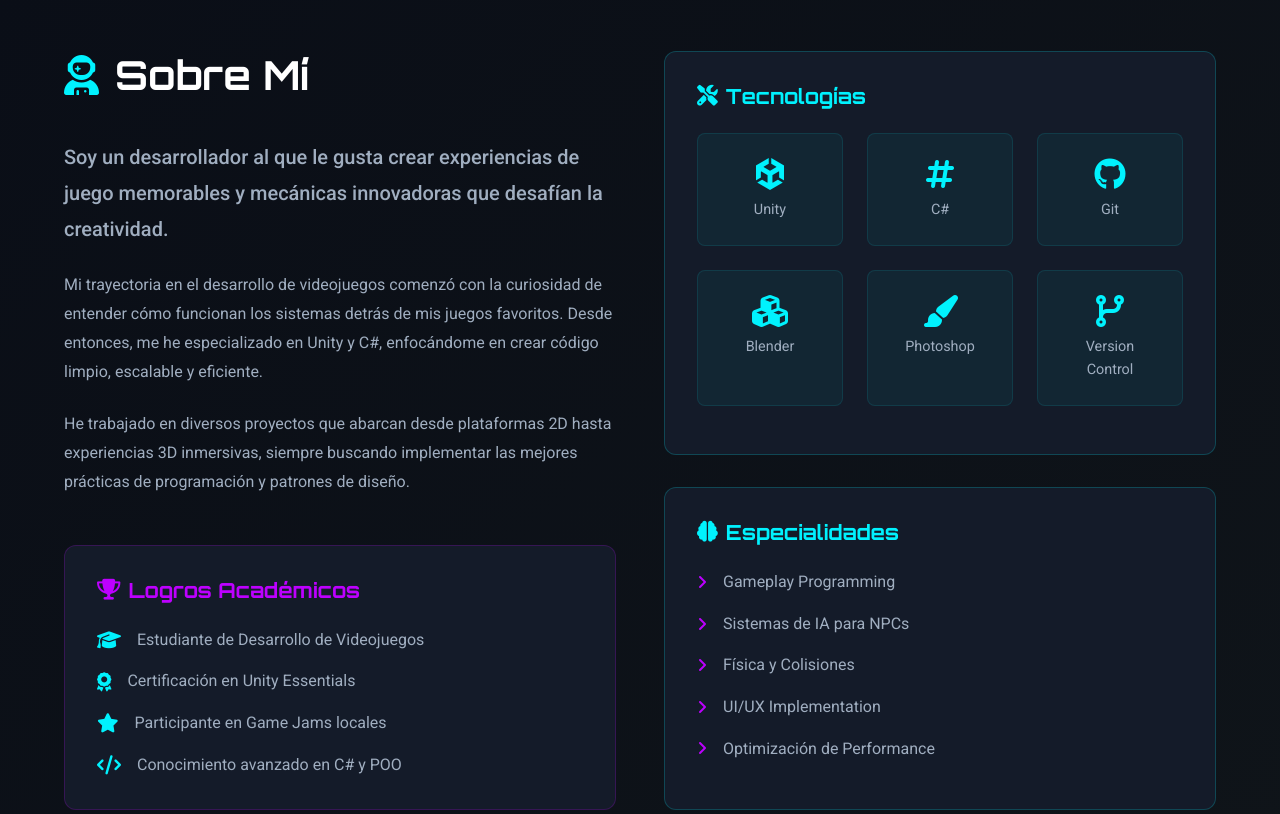
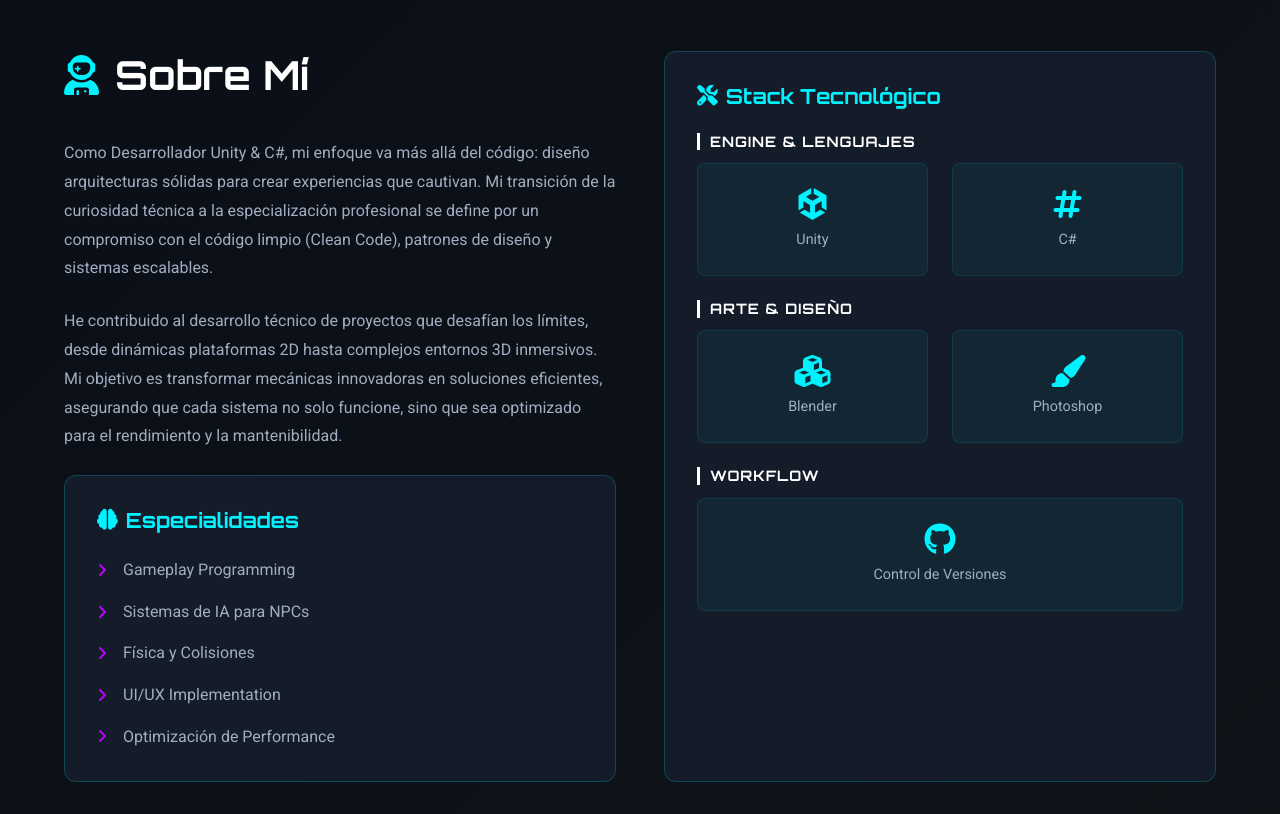
Before and after one commit to FAGomezValbuena/Portafolio, a plain HTML site: page index.html in a window 1280 px wide. Shown: the part 1760-2574 px from the top of the page. Drawn offline with Linux system fonts and the light colour scheme.

Commit message:
Código estable
Se genera el código estable para el portafolio totalmente funcional.

```diff
--- a/index.html
+++ b/index.html
@@ -204,59 +204,12 @@
                             Sobre Mí
                         </h2>
                         <div class="about-description">
-                            <p class="lead">
-                                Soy un desarrollador al que le gusta crear experiencias de juego memorables y mecánicas innovadoras que desafían la creatividad.
+                            <p>
+                                Como Desarrollador Unity & C#, mi enfoque va más allá del código: diseño arquitecturas sólidas para crear experiencias que cautivan. Mi transición de la curiosidad técnica a la especialización profesional se define por un compromiso con el código limpio (Clean Code), patrones de diseño y sistemas escalables.
                             </p>
                             <p>
-                                Mi trayectoria en el desarrollo de videojuegos comenzó con la curiosidad de entender cómo funcionan los sistemas detrás de mis juegos favoritos. Desde entonces, me he especializado en Unity y C#, enfocándome en crear código limpio, escalable y eficiente.
+                                He contribuido al desarrollo técnico de proyectos que desafían los límites, desde dinámicas plataformas 2D hasta complejos entornos 3D inmersivos. Mi objetivo es transformar mecánicas innovadoras en soluciones eficientes, asegurando que cada sistema no solo funcione, sino que sea optimizado para el rendimiento y la mantenibilidad.
                             </p>
-                            <p>
-                                He trabajado en diversos proyectos que abarcan desde plataformas 2D hasta experiencias 3D inmersivas, siempre buscando implementar las mejores prácticas de programación y patrones de diseño.
-                            </p>
-
-                            <div class="achievements">
-                                <h3><i class="fas fa-trophy"></i> Logros Académicos</h3>
-                                <ul class="achievements-list">
-                                    <li><i class="fas fa-graduation-cap"></i> Estudiante de Desarrollo de Videojuegos</li>
-                                    <li><i class="fas fa-award"></i> Certificación en Unity Essentials</li>
-                                    <li><i class="fas fa-star"></i> Participante en Game Jams locales</li>
-                                    <li><i class="fas fa-code"></i> Conocimiento avanzado en C# y POO</li>
-                                </ul>
-                            </div>
-                        </div>
-                    </div>
-
-                    <div class="about-skills">
-                        <div class="skills-card">
-                            <h3><i class="fas fa-tools"></i> Tecnologías</h3>
-                            <div class="skills-grid">
-                                <div class="skill-item">
-                                    <i class="fab fa-unity"></i>
-                                    <span>Unity</span>
-                                </div>
-                                <div class="skill-item">
-                                    <i class="fas fa-hashtag"></i>
-                                    <span>C#</span>
-                                </div>
-                                <div class="skill-item">
-                                    <i class="fab fa-github"></i>
-                                    <span>Git</span>
-                                </div>
-                                <div class="skill-item">
-                                    <i class="fas fa-cubes"></i>
-                                    <span>Blender</span>
-                                </div>
-                                <div class="skill-item">
-                                    <i class="fas fa-paint-brush"></i>
-                                    <span>Photoshop</span>
-                                </div>
-                                <div class="skill-item">
-                                    <i class="fas fa-code-branch"></i>
-                                    <span>Version Control</span>
-                                </div>
-                            </div>
-                        </div>
-
                         <div class="skills-card">
                             <h3><i class="fas fa-brain"></i> Especialidades</h3>
                             <ul class="specialties-list">
@@ -266,6 +219,49 @@
                                 <li><i class="fas fa-angle-right"></i> UI/UX Implementation</li>
                                 <li><i class="fas fa-angle-right"></i> Optimización de Performance</li>
                             </ul>
+                        </div>
+                        </div>
+                    </div>
+
+                    <div class="about-skills">
+                            <div class="skills-card">
+                                <h3><i class="fas fa-tools"></i> Stack Tecnológico</h3>
+
+                                <!-- Categoría 1: Engine & Programación -->
+                                <h4 class="skill-category-title">Engine & Lenguajes</h4>
+                                <div class="skills-grid">
+                                    <div class="skill-item" data-info="Desarrollo de mecánicas y arquitectura de sistemas.">
+                                        <i class="fab fa-unity"></i>
+                                        <span>Unity</span>
+                                    </div>
+                                    <div class="skill-item" data-info="Programación orientada a objetos y scripting avanzado.">
+                                        <i class="fas fa-hashtag"></i>
+                                        <span>C#</span>
+                                    </div>
+                                </div>
+
+                                <!-- Categoría 2: Arte Digital -->
+                                <h4 class="skill-category-title">Arte & Diseño</h4>
+                                <div class="skills-grid">
+                                    <div class="skill-item" data-info="Modelado 3D, texturizado y rigging básico.">
+                                        <i class="fas fa-cubes"></i>
+                                        <span>Blender</span>
+                                    </div>
+                                    <div class="skill-item" data-info="Edición de texturas, UI y assets 2D.">
+                                        <i class="fas fa-paint-brush"></i>
+                                        <span>Photoshop</span>
+                                    </div>
+                                </div>
+
+                                <!-- Categoría 3: Workflow -->
+                                <h4 class="skill-category-title">Workflow</h4>
+                                <div class="skills-grid">
+                                    <div class="skill-item" data-info="Gestión de repositorios y trabajo colaborativo.">
+                                        <i class="fab fa-github"></i>
+                                        <span>Control de Versiones</span>
+                                    </div>
+                                </div>
+                            </div>
                         </div>
                     </div>
                 </div>
@@ -283,15 +279,15 @@
                         ¿Tienes un proyecto en mente o quieres colaborar? No dudes en contactarme a través de cualquiera de estos canales.
                     </p>
                     <div class="contact-methods">
-                        <a href="mailto:tu-email@ejemplo.com" class="contact-item">
+                        <a href="mailto:alejandro.gomez.v.dev@gmail.com" class="contact-item">
                             <i class="fas fa-envelope"></i>
-                            <span>tu-email@ejemplo.com</span>
+                            <span>alejandro.gomez.v.dev@gmail.com</span>
                         </a>
-                        <a href="https://linkedin.com/in/tu-perfil" target="_blank" class="contact-item">
+                        <a href="http://www.linkedin.com/in/fausto-alejandro-gómez-valbuena-dev" target="_blank" class="contact-item">
                             <i class="fab fa-linkedin"></i>
                             <span>LinkedIn</span>
                         </a>
-                        <a href="https://github.com/tu-usuario" target="_blank" class="contact-item">
+                        <a href="https://github.com/FAGomezValbuena" target="_blank" class="contact-item">
                             <i class="fab fa-github"></i>
                             <span>GitHub</span>
                         </a>
@@ -309,7 +305,7 @@
                         <i class="fas fa-gamepad"></i>
                         <span>DevPort</span>
                     </div>
-                    <p>Desarrollador Unity apasionado por crear experiencias interactivas memorables.</p>
+                    <p>Dando vida en Unity a ideas complejas a través de experiencias interactivas de alto impacto.</p>
                 </div>
 
                 <div class="footer-links">
@@ -325,25 +321,21 @@
                 <div class="footer-social">
                     <h4>Sígueme</h4>
                     <div class="social-links">
-                        <a href="https://github.com/tu-usuario" target="_blank" aria-label="GitHub">
+                        <a href="https://github.com/FAGomezValbuena" target="_blank" aria-label="GitHub">
                             <i class="fab fa-github"></i>
                         </a>
-                        <a href="https://linkedin.com/in/tu-perfil" target="_blank" aria-label="LinkedIn">
+                        <a href="http://www.linkedin.com/in/fausto-alejandro-gómez-valbuena-dev" target="_blank" aria-label="LinkedIn">
                             <i class="fab fa-linkedin"></i>
                         </a>
-                        <a href="https://tu-usuario.itch.io" target="_blank" aria-label="Itch.io">
+                        <a href="https://alejandro-gomez-dev.itch.io" target="_blank" aria-label="Itch.io">
                             <i class="fab fa-itch-io"></i>
-                        </a>
-                        <a href="https://twitter.com/tu-usuario" target="_blank" aria-label="Twitter">
-                            <i class="fab fa-twitter"></i>
                         </a>
                     </div>
                 </div>
             </div>
 
             <div class="footer-bottom">
-                <p>&copy; 2024 Tu Nombre. Todos los derechos reservados.</p>
-                <p>Hecho con <i class="fas fa-heart"></i> y Unity</p>
+                <p>&copy; 2026 Fausto A. Gómez V. Todos los derechos reservados.</p>
             </div>
         </div>
     </footer>
--- a/style.css
+++ b/style.css
@@ -122,7 +122,7 @@ img {
   font-family: var(--font-heading);
   font-size: 1.5rem;
   font-weight: 900;
-  color: var(--color-neon-blue);
+  color: var(--color-text-secondary);
 }
 
 .nav-logo i {
@@ -672,6 +672,53 @@ img {
   text-align: center;
 }
 
+/* ================================
+   SUBCATEGORÍAS Y TOOLTIPS SKILLS
+   ================================ */
+
+/* Títulos de las subcategorías */
+.skill-category-title {
+    font-size: 0.9rem;
+    color: white;
+    margin: 1.5rem 0 0.8rem 0;
+    text-transform: uppercase;
+    letter-spacing: 1px;
+    border-left: 3px solid white;
+    padding-left: 10px;
+}
+
+/* Tooltip (Descripción al hacer hover) */
+.skill-item {
+    position: relative;
+    cursor: pointer;
+}
+
+.skill-item::after {
+    content: attr(data-info);
+    position: absolute;
+    bottom: 125%;
+    left: 50%;
+    transform: translateX(-50%);
+    background-color: rgba(0, 0, 0, 0.9);
+    color: #fff;
+    padding: 8px 12px;
+    border-radius: 6px;
+    font-size: 0.75rem;
+    white-space: nowrap;
+    opacity: 0;
+    visibility: hidden;
+    transition: opacity 0.3s ease;
+    z-index: 10;
+    border: 1px solid #00d4ff;
+    box-shadow: 0 4px 15px rgba(0, 0, 0, 0.5);
+}
+
+/* Mostrar tooltip al pasar el mouse */
+.skill-item:hover::after {
+    opacity: 1;
+    visibility: visible;
+}
+
 .specialties-list {
   display: flex;
   flex-direction: column;
@@ -992,7 +1039,8 @@ img {
     flex-direction: column;
     height: 100%;
 }
-
-
-
+.project-image {
+    height: auto;
+    flex-shrink: 0;
 }
+}
```
